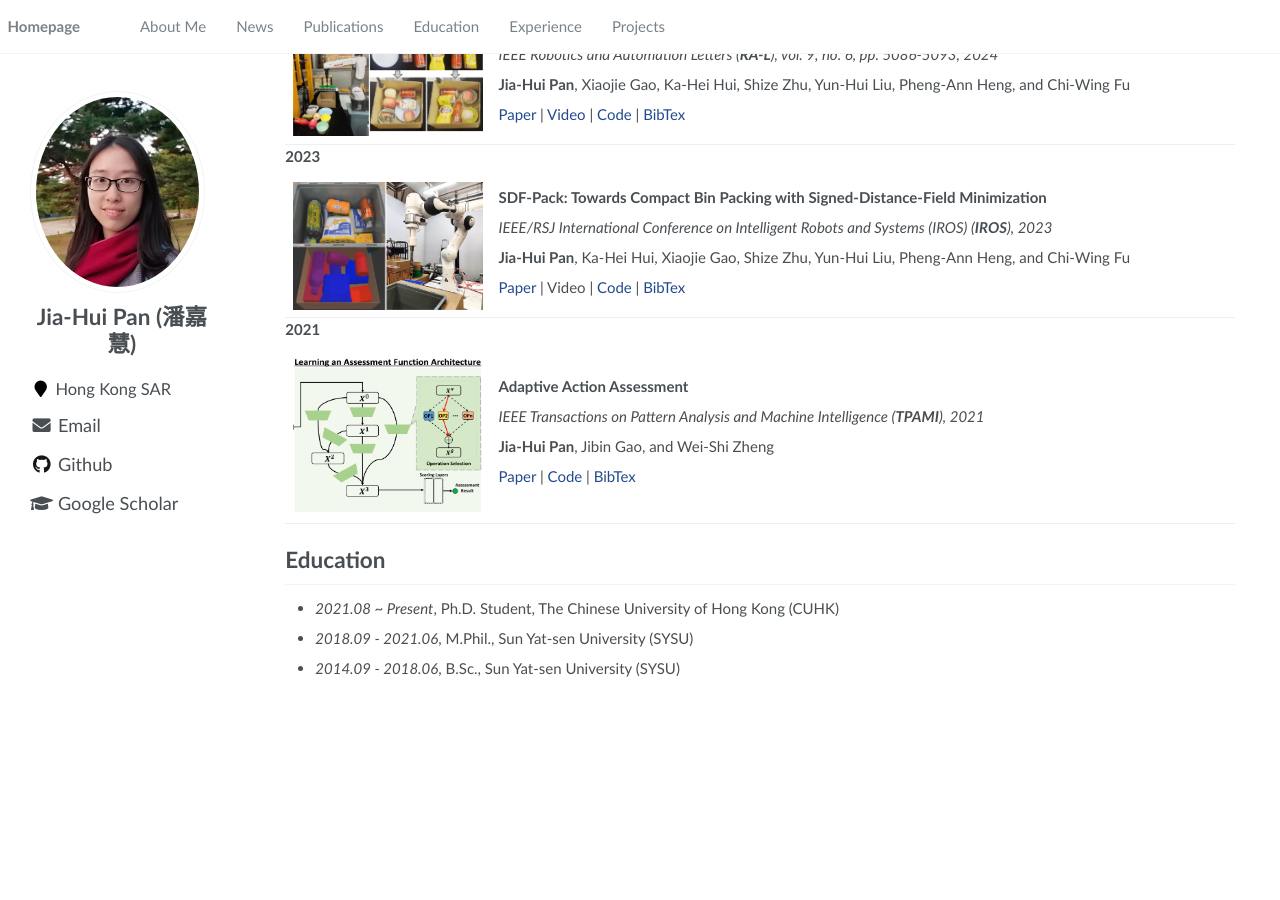
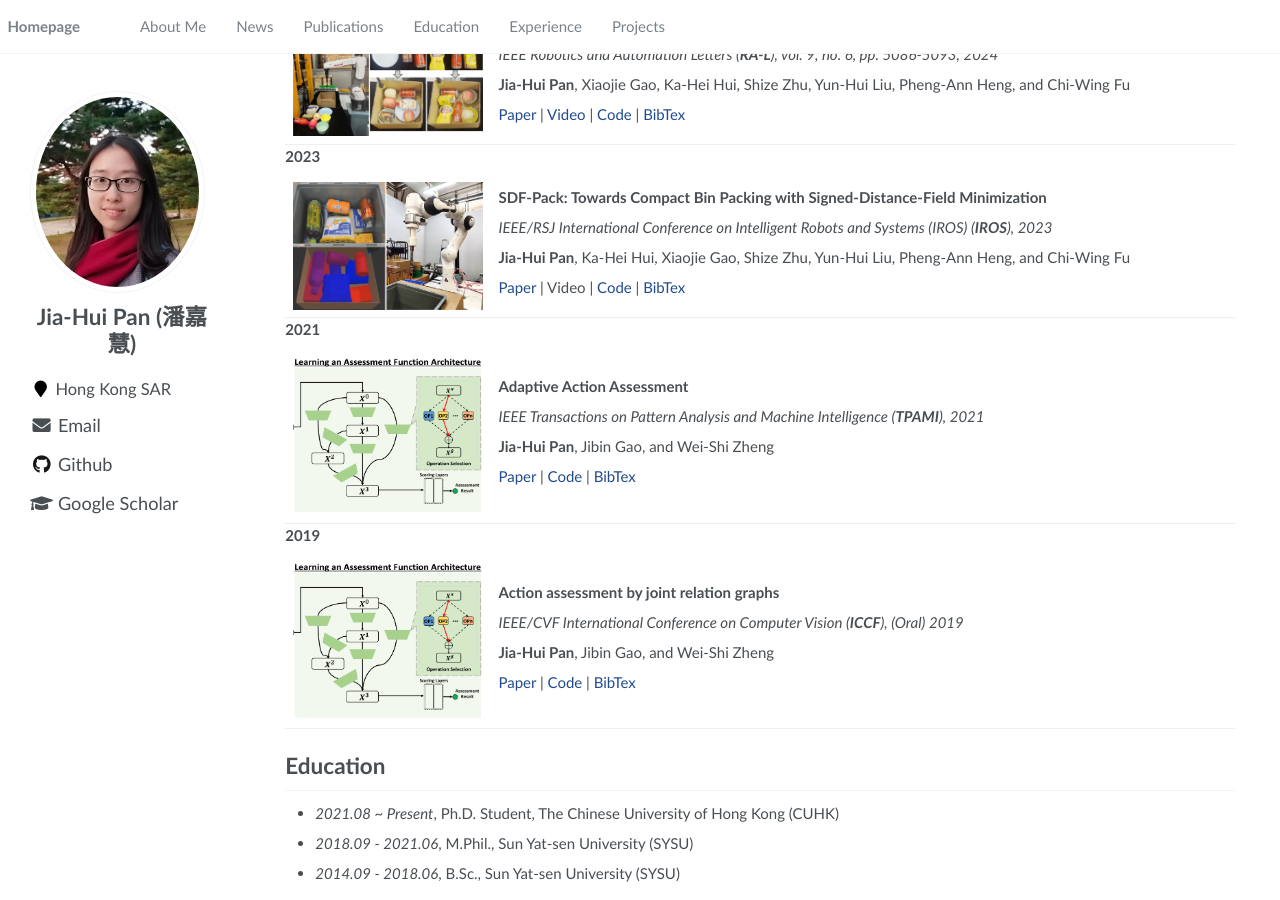
Before and after one commit to kwpoon/kwpoon.github.io, a Jekyll site: the page built from _pages/about.md, in a window 1280 px wide and 900 px high, scrolled down 602 px. Built offline with Jekyll 4.4.1, drawn with Linux system fonts in a browser that asks for light colours; before the commit the page ends 1296 px from its top, so only the background shows below that.

Commit message:
Update about.md

```diff
--- a/_pages/about.md
+++ b/_pages/about.md
@@ -94,6 +94,23 @@ Weiliang Tang, **Jia-Hui Pan**, Wei Zhan, Jianshu Zhou, Huaxiu Yao, Yun-Hui Liu,
 </div>
 </div>
 
+**2019**
+
+<!-- ######################################################### -->
+
+<div class='paper-box'><div class='paper-box-image'><img src='../collections/2021_Adaptive_ASS/Adaptive_ASS.png' alt="sym" width="100%"></div>
+<div class='paper-box-text' markdown="1">
+
+**Action assessment by joint relation graphs**
+
+*IEEE/CVF International Conference on Computer Vision (**ICCF**), (Oral) 2019*
+
+**Jia-Hui Pan**, Jibin Gao, and Wei-Shi Zheng
+
+[Paper](https://openaccess.thecvf.com/content_ICCV_2019/papers/Pan_Action_Assessment_by_Joint_Relation_Graphs_ICCV_2019_paper.pdf) \| [Code](https://github.com/Jia-Hui-Pan/Adaptive_Action_Assessment) \| [BibTex](collections/) <strong><span class='show_paper_citations' data=''></span></strong>
+</div>
+</div>
+
 
 # Education
 
```
